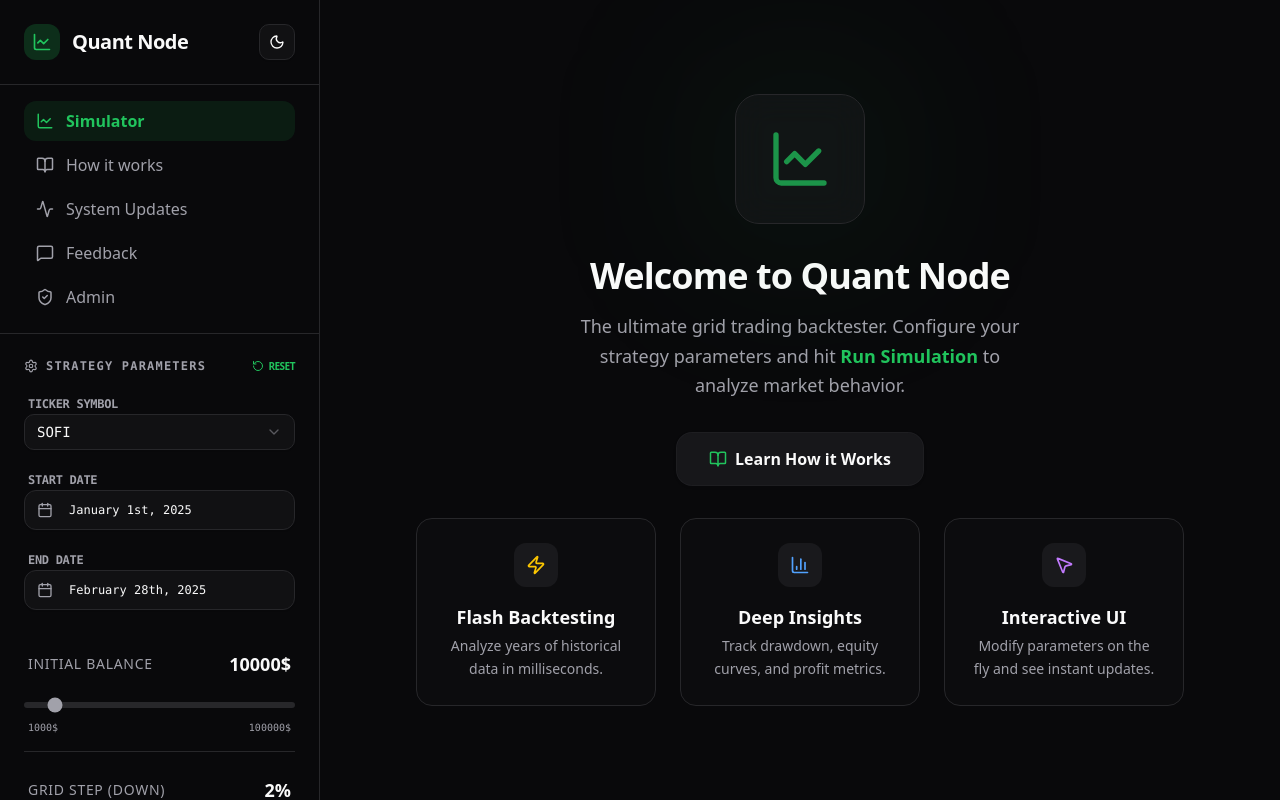
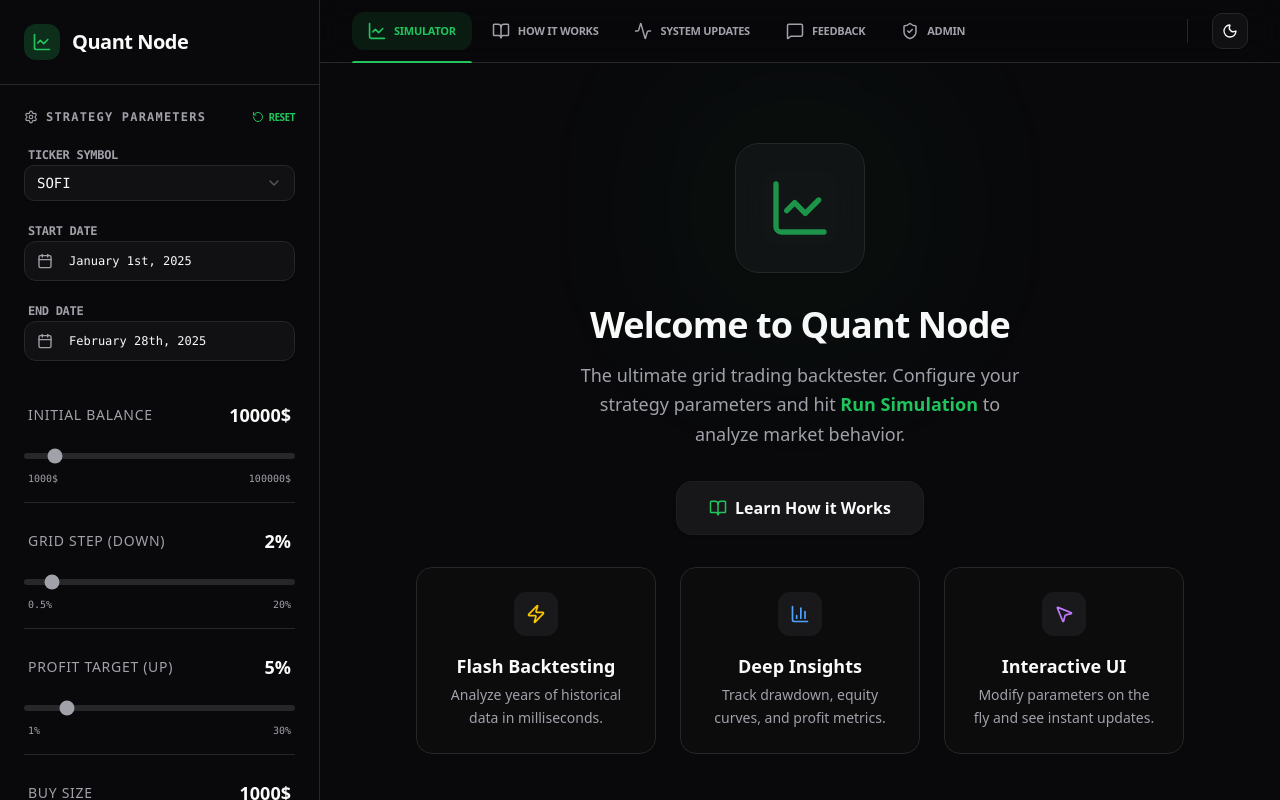
Before and after one commit to Jaya-Rohith-Vemula/quant-node, a React (Vite) app in the folder frontend/: page / in a window 1280 px wide. Built offline with nearby package versions, Linux system fonts and the light colour scheme.

Commit message:
feat: Add Navbar component, refactor Sidebar navigation, enhance BacktestChart Y-axis labels

```diff
--- a/frontend/src/App.tsx
+++ b/frontend/src/App.tsx
@@ -8,12 +8,19 @@ import {
   Wallet,
   Activity,
   Play,
-  Settings
+  Settings,
+  Menu,
+  X as CloseIcon,
+  BookOpen,
+  MessageSquare,
+  ShieldCheck,
+  LineChart
 } from 'lucide-react';
 import { format } from "date-fns";
 import { BacktestChart } from './components/BacktestChart';
 import { TradeTable } from './components/TradeTable';
 import { StrategyGuide } from './components/StrategyGuide';
+import { Navbar } from './components/Navbar';
 import {
   AlertDialog,
   AlertDialogAction,
@@ -30,7 +37,6 @@ import { StatCard } from './components/StatCard';
 import { Sidebar } from './components/Sidebar';
 import { WelcomeState } from './components/WelcomeState';
 import { ThemeProvider } from './components/theme-provider';
-import { ModeToggle } from './components/ModeToggle';
 import { Updates } from './pages/Updates';
 import { Feedback } from './pages/Feedback';
 import { Admin } from './pages/Admin';
@@ -58,6 +64,7 @@ function App() {
         location.pathname === '/admin' ? 'admin' : 'simulator';
 
   const [mobileSidebarOpen, setMobileSidebarOpen] = useState(false);
+  const [mobileNavOpen, setMobileNavOpen] = useState(false);
   const [loadingMessage, setLoadingMessage] = useState('Cooking the required details...');
   const [alertConfig, setAlertConfig] = useState<{
     open: boolean;
@@ -189,52 +196,71 @@ function App() {
           onParamChange={updateParam}
           onResetParams={resetParams}
           onNavigateHome={navigateHome}
-          onNavigateToSimulator={() => {
-            navigate('/');
-            setMobileSidebarOpen(false);
-          }}
-          onNavigateToGuide={() => {
-            navigate('/how-it-works');
-            setMobileSidebarOpen(false);
-          }}
-          onNavigateToUpdates={() => {
-            navigate('/updates');
-            setMobileSidebarOpen(false);
-          }}
-          onNavigateToFeedback={() => {
-            navigate('/feedback');
-            setMobileSidebarOpen(false);
-          }}
-          onNavigateToAdmin={() => {
-            navigate('/admin');
-            setMobileSidebarOpen(false);
-          }}
           onRunBacktest={() => {
             navigate('/');
             runBacktest();
           }}
           mobileOpen={mobileSidebarOpen}
           setMobileOpen={setMobileSidebarOpen}
-          activePage={currentPage}
         />
 
-        {/* Backdrop for mobile sidebar */}
-        {mobileSidebarOpen && (
+        {/* Backdrop for mobile overlays */}
+        {(mobileSidebarOpen || mobileNavOpen) && (
           <div
-            className="fixed inset-0 bg-black/60 backdrop-blur-sm z-30 lg:hidden"
-            onClick={() => setMobileSidebarOpen(false)}
+            className="fixed inset-0 bg-black/60 backdrop-blur-sm z-30 lg:hidden animate-in fade-in duration-300"
+            onClick={() => {
+              setMobileSidebarOpen(false);
+              setMobileNavOpen(false);
+            }}
           />
         )}
+
+        {/* Mobile Navigation Drawer */}
+        <div className={cn(
+          "fixed inset-y-0 left-0 z-50 w-72 bg-background border-r border-border transform transition-transform duration-300 ease-in-out lg:hidden glass",
+          mobileNavOpen ? "translate-x-0" : "-translate-x-full"
+        )}>
+          <div className="p-6 border-b border-border flex items-center justify-between">
+            <h2 className="text-lg font-bold uppercase tracking-widest text-primary">Menu</h2>
+            <button onClick={() => setMobileNavOpen(false)} className="p-2 rounded-lg hover:bg-secondary">
+              <CloseIcon size={20} />
+            </button>
+          </div>
+          <div className="p-4 space-y-2">
+            {[
+              { id: 'simulator', label: 'Simulator', icon: LineChart, path: '/' },
+              { id: 'guide', label: 'How it works', icon: BookOpen, path: '/how-it-works' },
+              { id: 'updates', label: 'System Updates', icon: Activity, path: '/updates' },
+              { id: 'feedback', label: 'Feedback', icon: MessageSquare, path: '/feedback' },
+              { id: 'admin', label: 'Admin', icon: ShieldCheck, path: '/admin' },
+            ].map((item) => (
+              <button
+                key={item.id}
+                onClick={() => {
+                  navigate(item.path);
+                  setMobileNavOpen(false);
+                }}
+                className={cn(
+                  "w-full flex items-center gap-3 px-4 py-4 rounded-xl transition-all font-bold uppercase text-[11px] tracking-tight active:scale-95",
+                  currentPage === item.id ? "bg-primary/10 text-primary shadow-[inset_0_0_10px_rgba(var(--primary-rgb),0.1)]" : "text-muted-foreground hover:bg-secondary/50"
+                )}
+              >
+                <item.icon size={18} />
+                <span>{item.label}</span>
+              </button>
+            ))}
+          </div>
+        </div>
 
         <div className="flex-1 flex flex-col overflow-hidden relative">
           {/* Persistent Mobile Header */}
           <header className="lg:hidden flex items-center justify-between px-6 py-4 border-b border-border bg-background/80 backdrop-blur-md z-20">
             <div className="flex items-center gap-3">
               <button
-                onClick={() => setMobileSidebarOpen(true)}
+                onClick={() => setMobileNavOpen(true)}
                 className="p-2.5 rounded-xl bg-secondary border border-border text-foreground hover:bg-secondary/80 transition-all active:scale-95 shadow-sm"
               >
-                <Settings size={20} />
+                <Menu size={20} />
               </button>
               <button
                 onClick={navigateHome}
@@ -244,8 +270,15 @@ function App() {
                 <span className="text-[10px] text-primary font-bold tracking-widest uppercase">Simulator</span>
               </button>
             </div>
-            <ModeToggle />
+            <button
+              onClick={() => setMobileSidebarOpen(true)}
+              className="p-2.5 rounded-xl bg-secondary border border-border text-foreground hover:bg-secondary/80 transition-all active:scale-95 shadow-sm"
+            >
+              <Settings size={20} />
+            </button>
           </header>
+
+          <Navbar activePage={currentPage} />
 
           {/* Main Content */}
           <main
--- /dev/null
+++ b/frontend/src/components/Navbar.tsx
@@ -0,0 +1,62 @@
+import { useNavigate } from 'react-router-dom';
+import {
+    LineChart,
+    BookOpen,
+    Activity,
+    MessageSquare,
+    ShieldCheck
+} from 'lucide-react';
+import { cn } from "../lib/utils";
+import { ModeToggle } from './ModeToggle';
+
+interface NavbarProps {
+    activePage: string;
+}
+
+export function Navbar({ activePage }: NavbarProps) {
+    const navigate = useNavigate();
+
+    const navItems = [
+        { id: 'simulator', label: 'Simulator', icon: LineChart, path: '/' },
+        { id: 'guide', label: 'How it works', icon: BookOpen, path: '/how-it-works' },
+        { id: 'updates', label: 'System Updates', icon: Activity, path: '/updates' },
+        { id: 'feedback', label: 'Feedback', icon: MessageSquare, path: '/feedback' },
+        { id: 'admin', label: 'Admin', icon: ShieldCheck, path: '/admin' },
+    ];
+
+    return (
+        <nav className="hidden lg:flex items-center justify-between px-8 py-3 border-b border-border bg-background/40 backdrop-blur-xl sticky top-0 z-30">
+            <div className="flex items-center gap-1">
+                {navItems.map((item) => (
+                    <button
+                        key={item.id}
+                        onClick={() => navigate(item.path)}
+                        className={cn(
+                            "flex items-center gap-2 px-4 py-2.5 rounded-xl text-sm font-bold transition-all hover:bg-secondary/80 active:scale-95 group relative",
+                            activePage === item.id
+                                ? "text-primary bg-primary/10 shadow-[inset_0_0_20px_rgba(var(--primary-rgb),0.05)]"
+                                : "text-muted-foreground hover:text-foreground"
+                        )}
+                    >
+                        <item.icon
+                            size={18}
+                            className={cn(
+                                "transition-all duration-300",
+                                activePage === item.id ? "text-primary scale-110" : "text-muted-foreground group-hover:text-foreground group-hover:scale-110"
+                            )}
+                        />
+                        <span className="tracking-tight uppercase text-[11px]">{item.label}</span>
+                        {activePage === item.id && (
+                            <div className="absolute -bottom-[13px] left-0 right-0 h-0.5 bg-primary rounded-t-full shadow-[0_0_10px_rgba(var(--primary-rgb),0.8)]" />
+                        )}
+                    </button>
+                ))}
+            </div>
+
+            <div className="flex items-center gap-4">
+                <div className="h-6 w-px bg-border mx-2" />
+                <ModeToggle />
+            </div>
+        </nav>
+    );
+}
--- a/frontend/src/components/Sidebar.tsx
+++ b/frontend/src/components/Sidebar.tsx
@@ -5,11 +5,7 @@ import {
     Play,
     LineChart,
     X,
-    RotateCcw,
-    BookOpen,
-    Activity,
-    MessageSquare,
-    ShieldCheck
+    RotateCcw
 } from 'lucide-react';
 import { ModeToggle } from './ModeToggle';
 import { format } from "date-fns";
@@ -37,18 +33,12 @@ interface SidebarProps {
     onParamChange: (key: string, value: any) => void;
     onResetParams: () => void;
     onNavigateHome: () => void;
-    onNavigateToSimulator: () => void;
-    onNavigateToGuide: () => void;
-    onNavigateToUpdates: () => void;
-    onNavigateToFeedback: () => void;
-    onNavigateToAdmin: () => void;
     onRunBacktest: () => void;
     mobileOpen?: boolean;
     setMobileOpen?: (open: boolean) => void;
-    activePage: 'simulator' | 'guide' | 'updates' | 'feedback' | 'admin';
 }
 
-export function Sidebar({ params, loading, onParamChange, onResetParams, onNavigateHome, onNavigateToSimulator, onNavigateToGuide, onNavigateToUpdates, onNavigateToFeedback, onNavigateToAdmin, onRunBacktest, mobileOpen, setMobileOpen, activePage }: SidebarProps) {
+export function Sidebar({ params, loading, onParamChange, onResetParams, onNavigateHome, onRunBacktest, mobileOpen, setMobileOpen }: SidebarProps) {
     const [startDateOpen, setStartDateOpen] = useState(false);
     const [endDateOpen, setEndDateOpen] = useState(false);
 
@@ -67,12 +57,12 @@ export function Sidebar({ params, loading, onParamChange, onResetParams, onNavig
                     </div>
                     <h1 className="text-xl font-bold tracking-tight text-foreground cursor-pointer">Quant Node</h1>
                 </button>
-                <div className="flex items-center gap-2">
+                <div className="flex items-center gap-2 lg:hidden">
                     <ModeToggle />
                     {setMobileOpen && (
                         <button
                             onClick={() => setMobileOpen(false)}
-                            className="lg:hidden p-2 rounded-lg hover:bg-secondary/50 text-muted-foreground"
+                            className="p-2 rounded-lg hover:bg-secondary/50 text-muted-foreground"
                         >
                             <X size={20} />
                         </button>
@@ -80,60 +70,8 @@ export function Sidebar({ params, loading, onParamChange, onResetParams, onNavig
                 </div>
             </div>
 
-            <div className="px-6 py-4 border-b border-border space-y-1">
-                <button
-                    onClick={onNavigateToSimulator}
-                    className={cn(
-                        "w-full flex items-center gap-3 px-3 py-2 rounded-lg transition-all active:scale-[0.98] cursor-pointer",
-                        activePage === 'simulator' ? "bg-primary/10 text-primary font-bold shadow-[inset_0_0_10px_rgba(var(--primary-rgb),0.1)]" : "text-muted-foreground hover:bg-secondary/50"
-                    )}
-                >
-                    <LineChart size={18} />
-                    <span>Simulator</span>
-                </button>
-                <button
-                    onClick={onNavigateToGuide}
-                    className={cn(
-                        "w-full flex items-center gap-3 px-3 py-2 rounded-lg transition-all active:scale-[0.98] cursor-pointer",
-                        activePage === 'guide' ? "bg-primary/10 text-primary font-bold shadow-[inset_0_0_10px_rgba(var(--primary-rgb),0.1)]" : "text-muted-foreground hover:bg-secondary/50"
-                    )}
-                >
-                    <BookOpen size={18} />
-                    <span>How it works</span>
-                </button>
-                <button
-                    onClick={onNavigateToUpdates}
-                    className={cn(
-                        "w-full flex items-center gap-3 px-3 py-2 rounded-lg transition-all active:scale-[0.98] cursor-pointer",
-                        activePage === 'updates' ? "bg-primary/10 text-primary font-bold shadow-[inset_0_0_10px_rgba(var(--primary-rgb),0.1)]" : "text-muted-foreground hover:bg-secondary/50"
-                    )}
-                >
-                    <Activity size={18} />
-                    <span>System Updates</span>
-                </button>
-                <button
-                    onClick={onNavigateToFeedback}
-                    className={cn(
-                        "w-full flex items-center gap-3 px-3 py-2 rounded-lg transition-all active:scale-[0.98] cursor-pointer",
-                        activePage === 'feedback' ? "bg-primary/10 text-primary font-bold shadow-[inset_0_0_10px_rgba(var(--primary-rgb),0.1)]" : "text-muted-foreground hover:bg-secondary/50"
-                    )}
-                >
-                    <MessageSquare size={18} />
-                    <span>Feedback</span>
-                </button>
-                <button
-                    onClick={onNavigateToAdmin}
-                    className={cn(
-                        "w-full flex items-center gap-3 px-3 py-2 rounded-lg transition-all active:scale-[0.98] cursor-pointer",
-                        activePage === 'admin' ? "bg-primary/10 text-primary font-bold shadow-[inset_0_0_10px_rgba(var(--primary-rgb),0.1)]" : "text-muted-foreground hover:bg-secondary/50"
-                    )}
-                >
-                    <ShieldCheck size={18} />
-                    <span>Admin</span>
-                </button>
-            </div>
+            <div className="p-6 space-y-2">
 
-            <div className="p-6 space-y-2">
                 <div className="flex items-center justify-between mb-4">
                     <div className="flex items-center gap-2 text-xs font-semibold text-muted-foreground uppercase tracking-widest font-mono">
                         <Settings size={14} />
```
Also changed, not shown: frontend/src/components/BacktestChart.tsx (+10 -1 lines).
